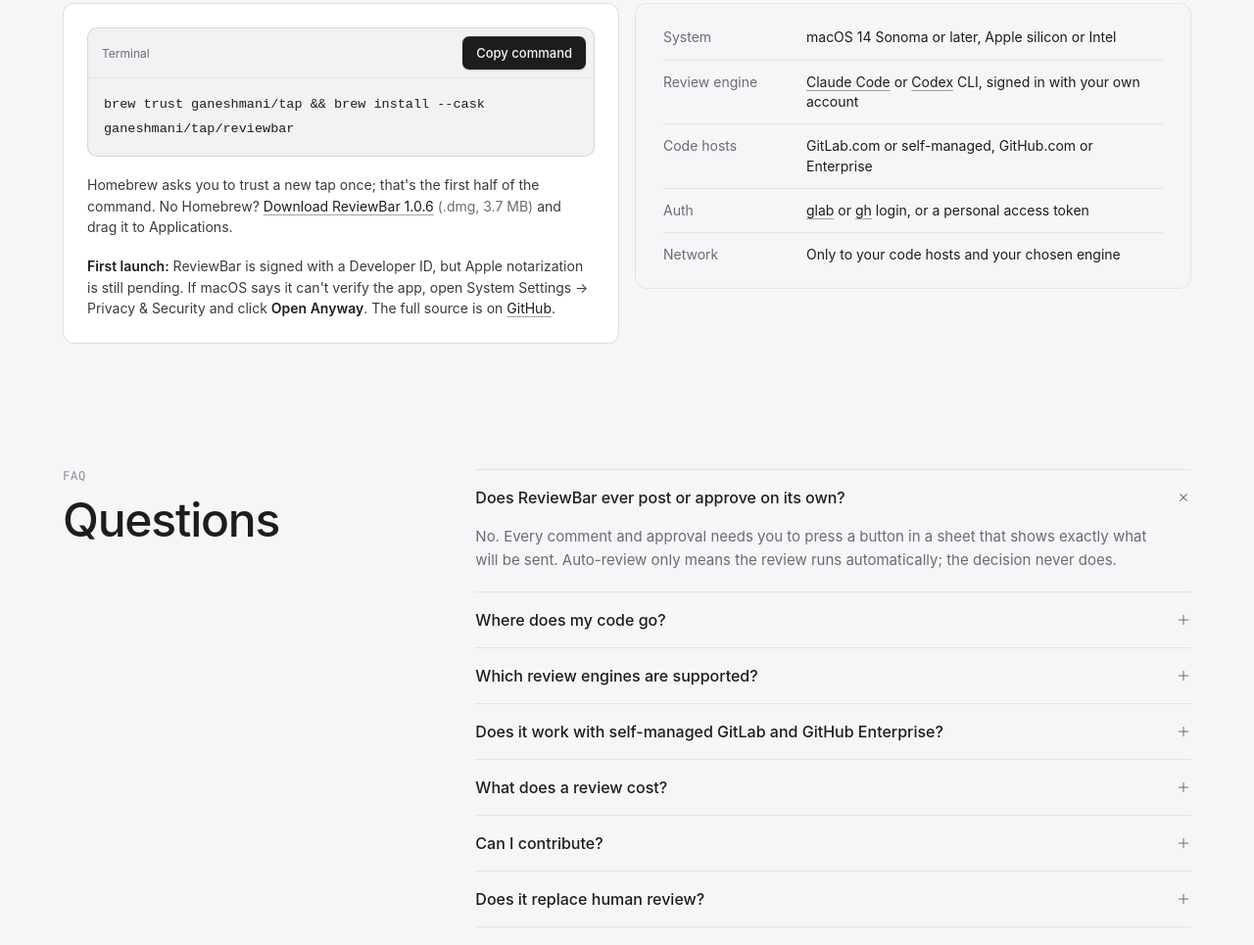
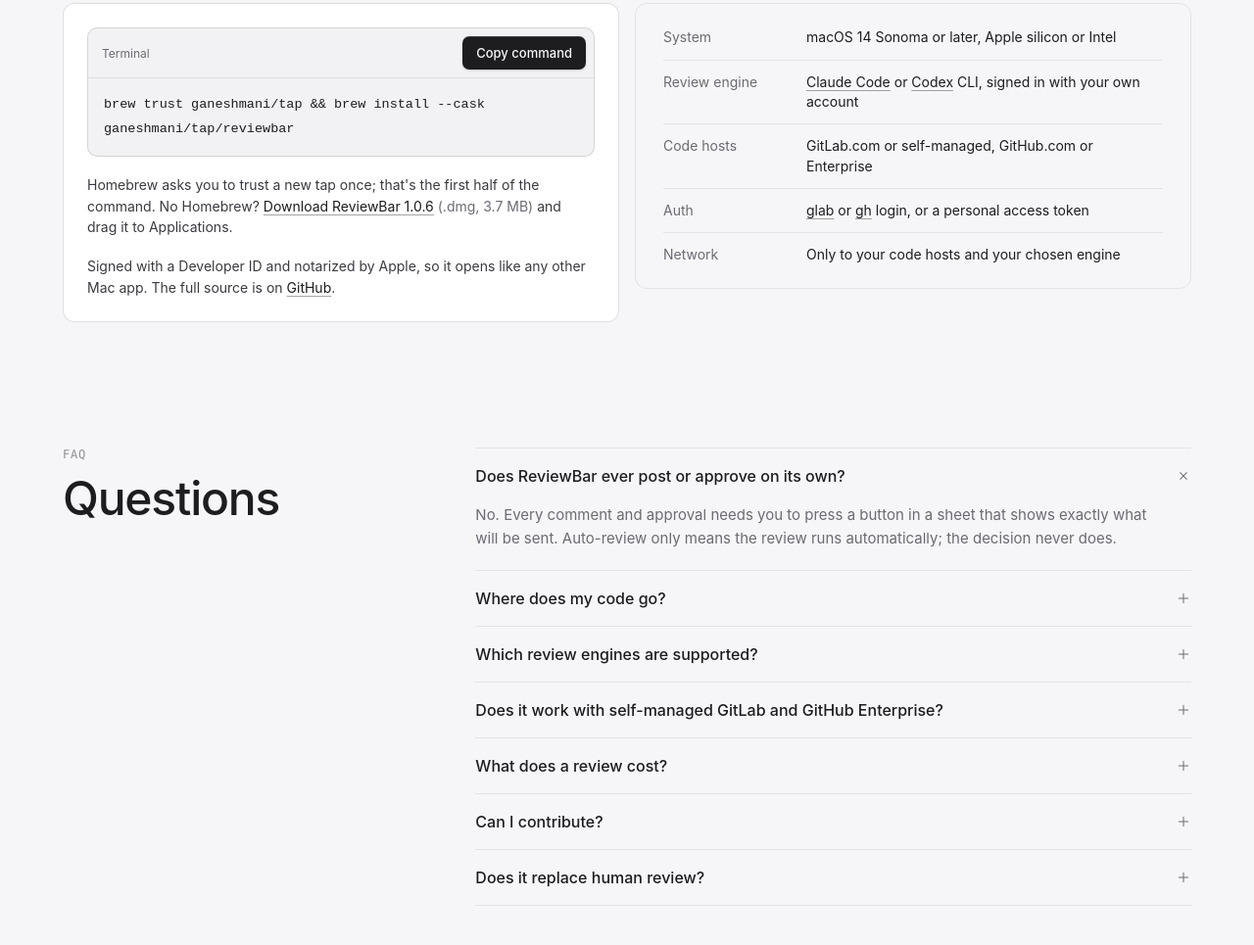
Before and after one commit to ganeshmani/reviewbar, a plain HTML site: page website/index.html in a window 1280 px wide. Shown: the part 3757-4722 px from the top of the page at 98% size. Drawn offline with Linux system fonts and the light colour scheme.

Commit message:
Notarized release: drop first-launch warnings
Co-Authored-By: Claude Opus 5.5 <noreply@anthropic.com>

```diff
--- a/website/index.html
+++ b/website/index.html
@@ -314,7 +314,7 @@
           <span class="sr-only" aria-live="polite"></span>
         </div>
         <p class="alt">Homebrew asks you to trust a new tap once; that's the first half of the command. No Homebrew? <a class="link" href="https://github.com/ganeshmani/reviewbar/releases/download/v1.0.6/ReviewBar-1.0.6.dmg">Download ReviewBar 1.0.6</a> <span class="meta">(.dmg, 3.7&nbsp;MB)</span> and drag it to Applications.</p>
-        <p class="alt"><b>First launch:</b> ReviewBar is signed with a Developer ID, but Apple notarization is still pending. If macOS says it can't verify the app, open System Settings → Privacy &amp; Security and click <b>Open Anyway</b>. The full source is on <a class="link" href="https://github.com/ganeshmani/reviewbar">GitHub</a>.</p>
+        <p class="alt">Signed with a Developer ID and notarized by Apple, so it opens like any other Mac app. The full source is on <a class="link" href="https://github.com/ganeshmani/reviewbar">GitHub</a>.</p>
       </div>
       <div class="card reqs">
         <div><span>System</span><span>macOS 14 Sonoma or later, Apple silicon or Intel</span></div>
```
Also changed, not shown: 2 other files.
